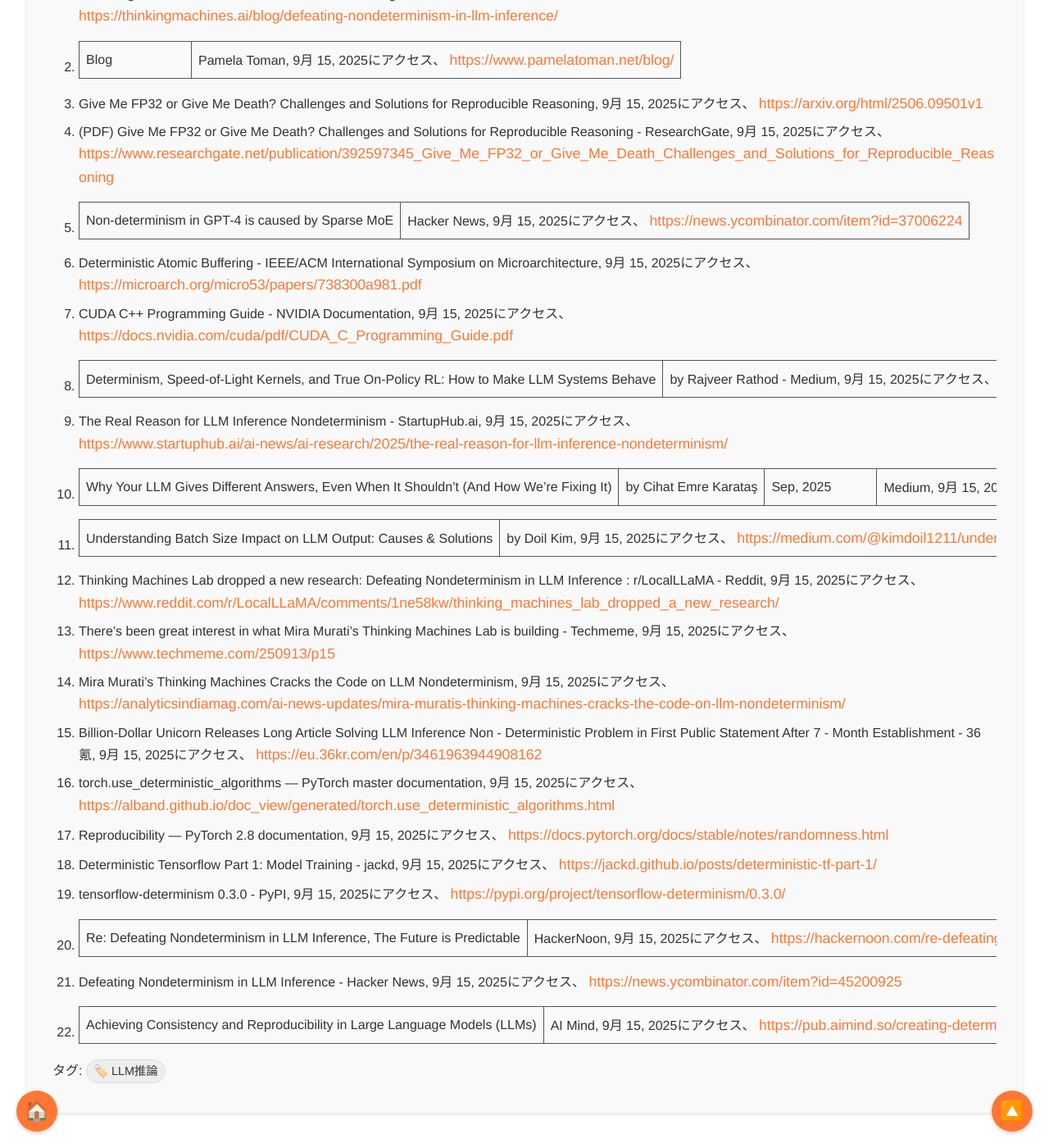
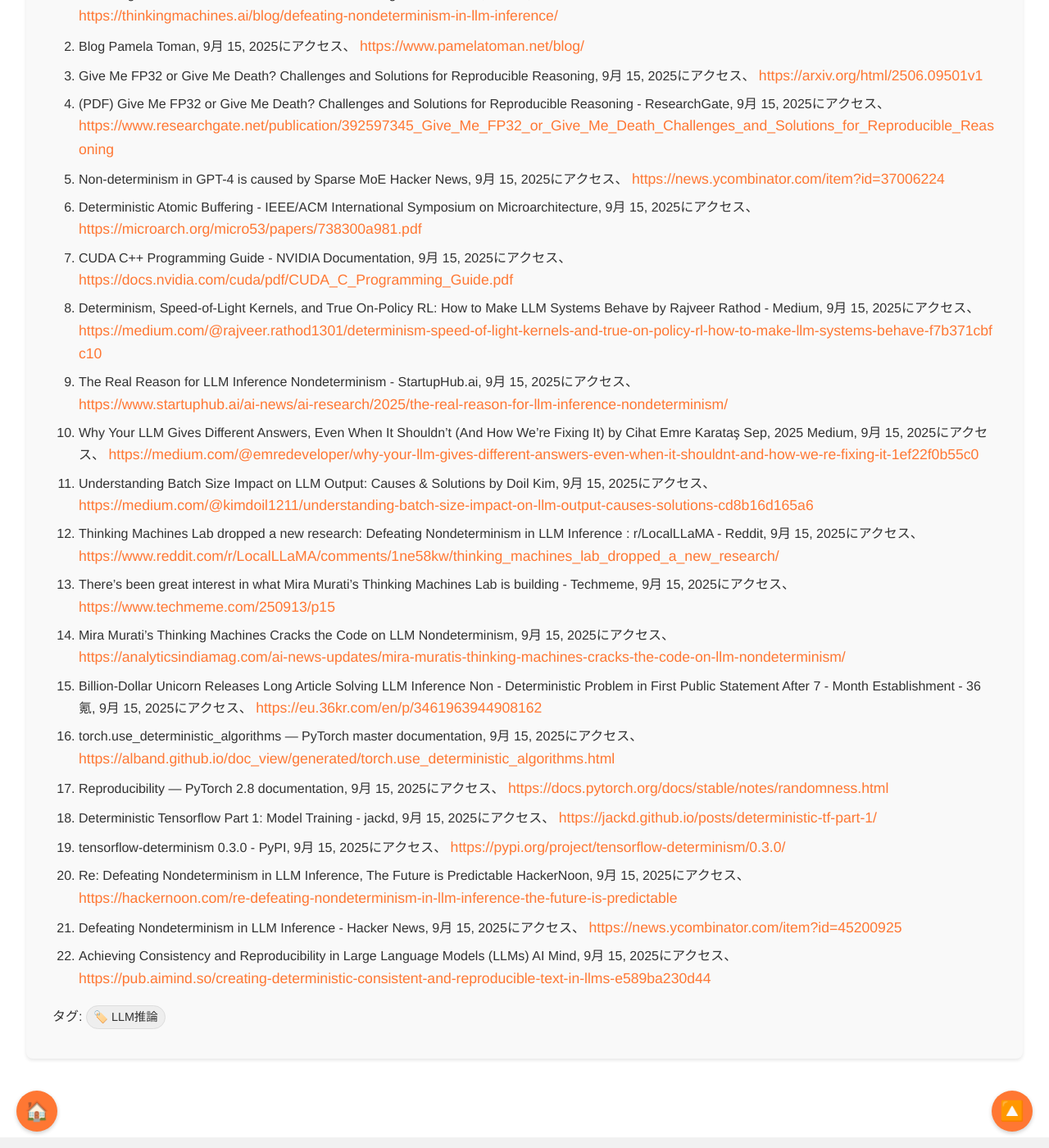
Before and after one commit to aegisfleet/share-deepresearch, a Jekyll site: the page built from _topics/nondeterminism-in-llm-inference/index.md, in a window 1280 px wide and 1400 px high, scrolled down 13425 px. Shown: the whole window at 82% size. Built offline with Jekyll 4.4.1, drawn with Linux system fonts in a browser that asks for light colours.

Commit message:
Auto update files

```diff
--- a/_topics/nondeterminism-in-llm-inference/index.md
+++ b/_topics/nondeterminism-in-llm-inference/index.md
@@ -284,16 +284,16 @@ LLMにおける決定性の追求は、今後さらに重要性を増すと考
 #### **引用文献**
 
 1. Defeating Nondeterminism in LLM Inference \- Thinking Machines Lab, 9月 15, 2025にアクセス、 [https://thinkingmachines.ai/blog/defeating-nondeterminism-in-llm-inference/](https://thinkingmachines.ai/blog/defeating-nondeterminism-in-llm-inference/)
-2. Blog | Pamela Toman, 9月 15, 2025にアクセス、 [https://www.pamelatoman.net/blog/](https://www.pamelatoman.net/blog/)
+2. Blog Pamela Toman, 9月 15, 2025にアクセス、 [https://www.pamelatoman.net/blog/](https://www.pamelatoman.net/blog/)
 3. Give Me FP32 or Give Me Death? Challenges and Solutions for Reproducible Reasoning, 9月 15, 2025にアクセス、 [https://arxiv.org/html/2506.09501v1](https://arxiv.org/html/2506.09501v1)
 4. (PDF) Give Me FP32 or Give Me Death? Challenges and Solutions for Reproducible Reasoning \- ResearchGate, 9月 15, 2025にアクセス、 [https://www.researchgate.net/publication/392597345\_Give\_Me\_FP32\_or\_Give\_Me\_Death\_Challenges\_and\_Solutions\_for\_Reproducible\_Reasoning](https://www.researchgate.net/publication/392597345_Give_Me_FP32_or_Give_Me_Death_Challenges_and_Solutions_for_Reproducible_Reasoning)
-5. Non-determinism in GPT-4 is caused by Sparse MoE | Hacker News, 9月 15, 2025にアクセス、 [https://news.ycombinator.com/item?id=37006224](https://news.ycombinator.com/item?id=37006224)
+5. Non-determinism in GPT-4 is caused by Sparse MoE Hacker News, 9月 15, 2025にアクセス、 [https://news.ycombinator.com/item?id=37006224](https://news.ycombinator.com/item?id=37006224)
 6. Deterministic Atomic Buffering \- IEEE/ACM International Symposium on Microarchitecture, 9月 15, 2025にアクセス、 [https://microarch.org/micro53/papers/738300a981.pdf](https://microarch.org/micro53/papers/738300a981.pdf)
 7. CUDA C++ Programming Guide \- NVIDIA Documentation, 9月 15, 2025にアクセス、 [https://docs.nvidia.com/cuda/pdf/CUDA\_C\_Programming\_Guide.pdf](https://docs.nvidia.com/cuda/pdf/CUDA_C_Programming_Guide.pdf)
-8. Determinism, Speed-of-Light Kernels, and True On-Policy RL: How to Make LLM Systems Behave | by Rajveer Rathod \- Medium, 9月 15, 2025にアクセス、 [https://medium.com/@rajveer.rathod1301/determinism-speed-of-light-kernels-and-true-on-policy-rl-how-to-make-llm-systems-behave-f7b371cbfc10](https://medium.com/@rajveer.rathod1301/determinism-speed-of-light-kernels-and-true-on-policy-rl-how-to-make-llm-systems-behave-f7b371cbfc10)
+8. Determinism, Speed-of-Light Kernels, and True On-Policy RL: How to Make LLM Systems Behave by Rajveer Rathod \- Medium, 9月 15, 2025にアクセス、 [https://medium.com/@rajveer.rathod1301/determinism-speed-of-light-kernels-and-true-on-policy-rl-how-to-make-llm-systems-behave-f7b371cbfc10](https://medium.com/@rajveer.rathod1301/determinism-speed-of-light-kernels-and-true-on-policy-rl-how-to-make-llm-systems-behave-f7b371cbfc10)
 9. The Real Reason for LLM Inference Nondeterminism \- StartupHub.ai, 9月 15, 2025にアクセス、 [https://www.startuphub.ai/ai-news/ai-research/2025/the-real-reason-for-llm-inference-nondeterminism/](https://www.startuphub.ai/ai-news/ai-research/2025/the-real-reason-for-llm-inference-nondeterminism/)
-10. Why Your LLM Gives Different Answers, Even When It Shouldn't (And How We're Fixing It) | by Cihat Emre Karataş | Sep, 2025 | Medium, 9月 15, 2025にアクセス、 [https://medium.com/@emredeveloper/why-your-llm-gives-different-answers-even-when-it-shouldnt-and-how-we-re-fixing-it-1ef22f0b55c0](https://medium.com/@emredeveloper/why-your-llm-gives-different-answers-even-when-it-shouldnt-and-how-we-re-fixing-it-1ef22f0b55c0)
-11. Understanding Batch Size Impact on LLM Output: Causes & Solutions | by Doil Kim, 9月 15, 2025にアクセス、 [https://medium.com/@kimdoil1211/understanding-batch-size-impact-on-llm-output-causes-solutions-cd8b16d165a6](https://medium.com/@kimdoil1211/understanding-batch-size-impact-on-llm-output-causes-solutions-cd8b16d165a6)
+10. Why Your LLM Gives Different Answers, Even When It Shouldn't (And How We're Fixing It) by Cihat Emre Karataş Sep, 2025 Medium, 9月 15, 2025にアクセス、 [https://medium.com/@emredeveloper/why-your-llm-gives-different-answers-even-when-it-shouldnt-and-how-we-re-fixing-it-1ef22f0b55c0](https://medium.com/@emredeveloper/why-your-llm-gives-different-answers-even-when-it-shouldnt-and-how-we-re-fixing-it-1ef22f0b55c0)
+11. Understanding Batch Size Impact on LLM Output: Causes & Solutions by Doil Kim, 9月 15, 2025にアクセス、 [https://medium.com/@kimdoil1211/understanding-batch-size-impact-on-llm-output-causes-solutions-cd8b16d165a6](https://medium.com/@kimdoil1211/understanding-batch-size-impact-on-llm-output-causes-solutions-cd8b16d165a6)
 12. Thinking Machines Lab dropped a new research: Defeating Nondeterminism in LLM Inference : r/LocalLLaMA \- Reddit, 9月 15, 2025にアクセス、 [https://www.reddit.com/r/LocalLLaMA/comments/1ne58kw/thinking\_machines\_lab\_dropped\_a\_new\_research/](https://www.reddit.com/r/LocalLLaMA/comments/1ne58kw/thinking_machines_lab_dropped_a_new_research/)
 13. There's been great interest in what Mira Murati's Thinking Machines Lab is building \- Techmeme, 9月 15, 2025にアクセス、 [https://www.techmeme.com/250913/p15](https://www.techmeme.com/250913/p15)
 14. Mira Murati's Thinking Machines Cracks the Code on LLM Nondeterminism, 9月 15, 2025にアクセス、 [https://analyticsindiamag.com/ai-news-updates/mira-muratis-thinking-machines-cracks-the-code-on-llm-nondeterminism/](https://analyticsindiamag.com/ai-news-updates/mira-muratis-thinking-machines-cracks-the-code-on-llm-nondeterminism/)
@@ -302,6 +302,6 @@ LLMにおける決定性の追求は、今後さらに重要性を増すと考
 17. Reproducibility — PyTorch 2.8 documentation, 9月 15, 2025にアクセス、 [https://docs.pytorch.org/docs/stable/notes/randomness.html](https://docs.pytorch.org/docs/stable/notes/randomness.html)
 18. Deterministic Tensorflow Part 1: Model Training \- jackd, 9月 15, 2025にアクセス、 [https://jackd.github.io/posts/deterministic-tf-part-1/](https://jackd.github.io/posts/deterministic-tf-part-1/)
 19. tensorflow-determinism 0.3.0 \- PyPI, 9月 15, 2025にアクセス、 [https://pypi.org/project/tensorflow-determinism/0.3.0/](https://pypi.org/project/tensorflow-determinism/0.3.0/)
-20. Re: Defeating Nondeterminism in LLM Inference, The Future is Predictable | HackerNoon, 9月 15, 2025にアクセス、 [https://hackernoon.com/re-defeating-nondeterminism-in-llm-inference-the-future-is-predictable](https://hackernoon.com/re-defeating-nondeterminism-in-llm-inference-the-future-is-predictable)
+20. Re: Defeating Nondeterminism in LLM Inference, The Future is Predictable HackerNoon, 9月 15, 2025にアクセス、 [https://hackernoon.com/re-defeating-nondeterminism-in-llm-inference-the-future-is-predictable](https://hackernoon.com/re-defeating-nondeterminism-in-llm-inference-the-future-is-predictable)
 21. Defeating Nondeterminism in LLM Inference \- Hacker News, 9月 15, 2025にアクセス、 [https://news.ycombinator.com/item?id=45200925](https://news.ycombinator.com/item?id=45200925)
-22. Achieving Consistency and Reproducibility in Large Language Models (LLMs) | AI Mind, 9月 15, 2025にアクセス、 [https://pub.aimind.so/creating-deterministic-consistent-and-reproducible-text-in-llms-e589ba230d44](https://pub.aimind.so/creating-deterministic-consistent-and-reproducible-text-in-llms-e589ba230d44)
+22. Achieving Consistency and Reproducibility in Large Language Models (LLMs) AI Mind, 9月 15, 2025にアクセス、 [https://pub.aimind.so/creating-deterministic-consistent-and-reproducible-text-in-llms-e589ba230d44](https://pub.aimind.so/creating-deterministic-consistent-and-reproducible-text-in-llms-e589ba230d44)
```
